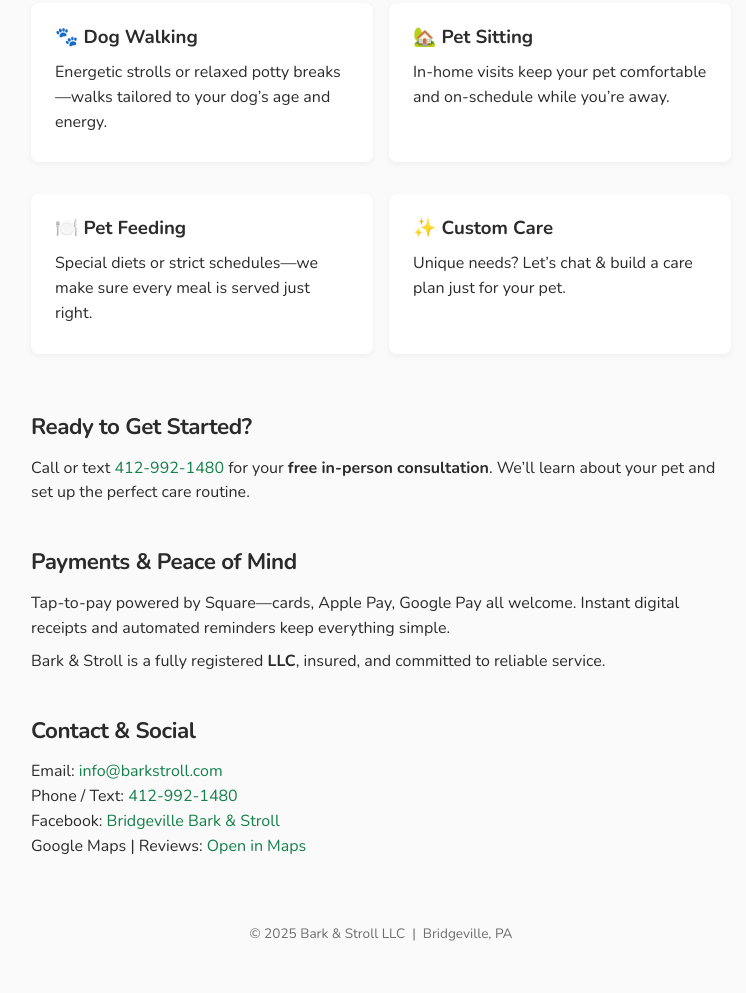
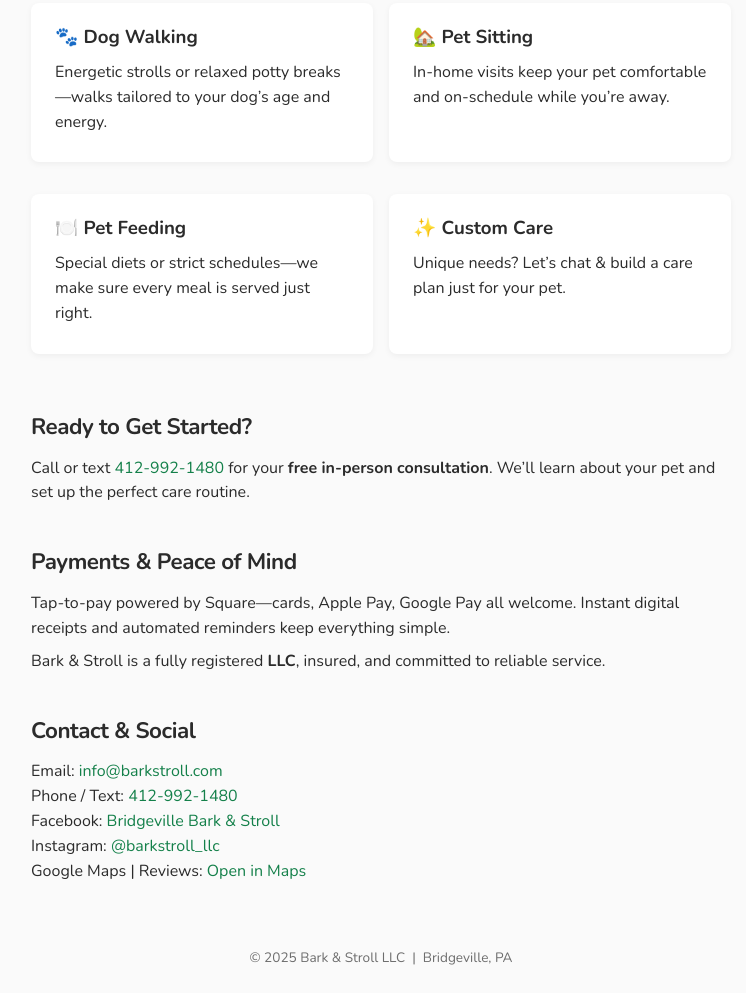
Before and after one commit to pghcham1990/Bbarkstroll-site, a plain HTML site: page index.html in a window 1280 px wide. Shown: the part 607-1600 px from the top of the page, without its empty margins (259-1005 px from the left). Before the commit the page ends 1575 px from the top, so only its background shows below. Drawn offline with nearby package versions, Linux system fonts and the light colour scheme.

Commit message:
Update index.html

```diff
--- a/index.html
+++ b/index.html
@@ -100,6 +100,8 @@ footer{margin-top:auto; text-align:center; font-size:.85rem; color:#6d6d6d; padd
      Phone / Text: <a href="tel:14129921480">412-992-1480</a><br>
      Facebook: <a href="https://m.facebook.com/p/Bridgeville-Bark-Stroll-61567436138987/"
                   target="_blank" rel="noopener">Bridgeville Bark &amp; Stroll</a><br>
+     Instagram: <a href="https://instagram.com/barkstroll_llc/"
+                  target="_blank" rel="noopener">@barkstroll_llc</a><br>
      Google Maps | Reviews: <a href="https://maps.app.goo.gl/zNLLyYJJ37fpXMNR7?g_st=ic"
                   target="_blank" rel="noopener">Open in Maps</a>
   </p>
```
Lines whose indentation alone changed are shown as unchanged.
